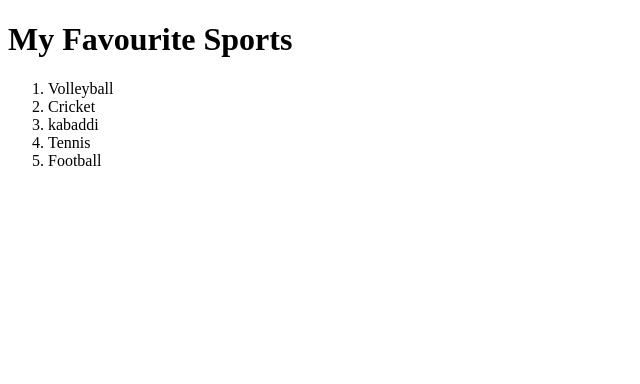
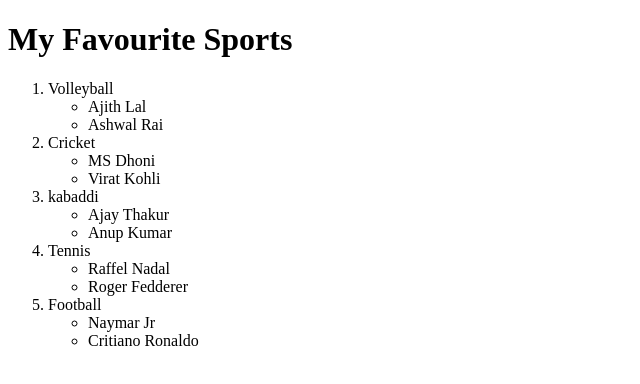
Before and after one commit to lapoorv/Multiple_Push, a plain HTML site: page index.html in a window 1280 px wide. Shown: the whole page, without its empty margins (0-640 px from the left). Drawn offline with Linux system fonts and the light colour scheme.

Commit message:
https://github.com/lapoorv/Multiple_Push.git

```diff
--- a/index.html
+++ b/index.html
@@ -12,12 +12,32 @@
     </div>
     <div class="list">
 
-        <ol type="1">
+        <ol type="disc">
             <li>Volleyball</li>
+            <ul id="section2-roman">
+                <li>Ajith Lal</li>
+                <li>Ashwal Rai</li>
+            </ul>
             <li>Cricket</li>
+            <ul>
+                <li>MS Dhoni</li>
+                <li>Virat Kohli</li>
+            </ul>
             <li>kabaddi</li>
+            <ul>
+                <li>Ajay Thakur</li>
+                <li>Anup Kumar</li>
+            </ul>
             <li>Tennis</li>
+            <ul>
+                <li>Raffel Nadal</li>
+                <li>Roger Fedderer</li>
+            </ul>
             <li>Football</li>
+            <ul>
+                <li>Naymar Jr</li>
+                <li>Critiano Ronaldo</li>
+            </ul>
         </ol>
 
     </div>
```
